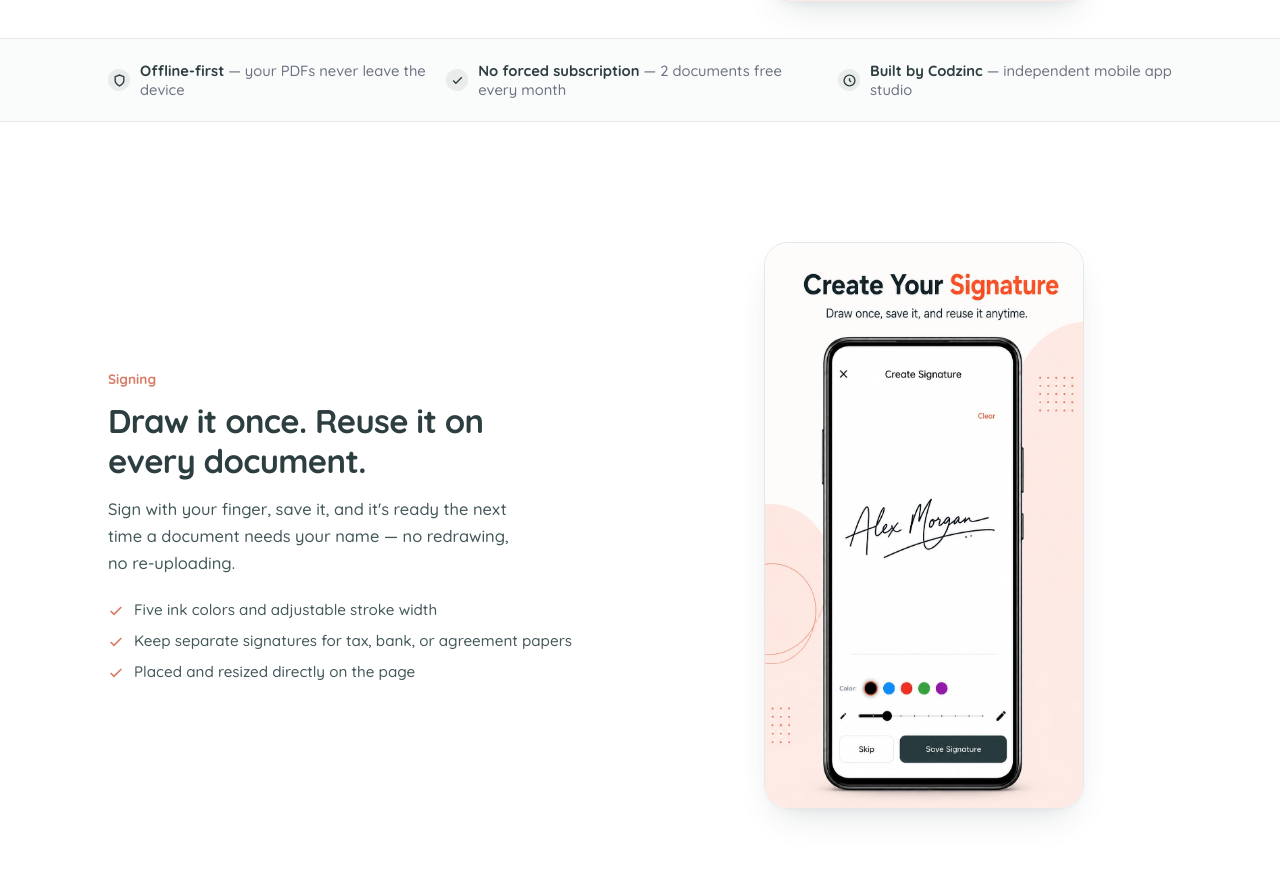
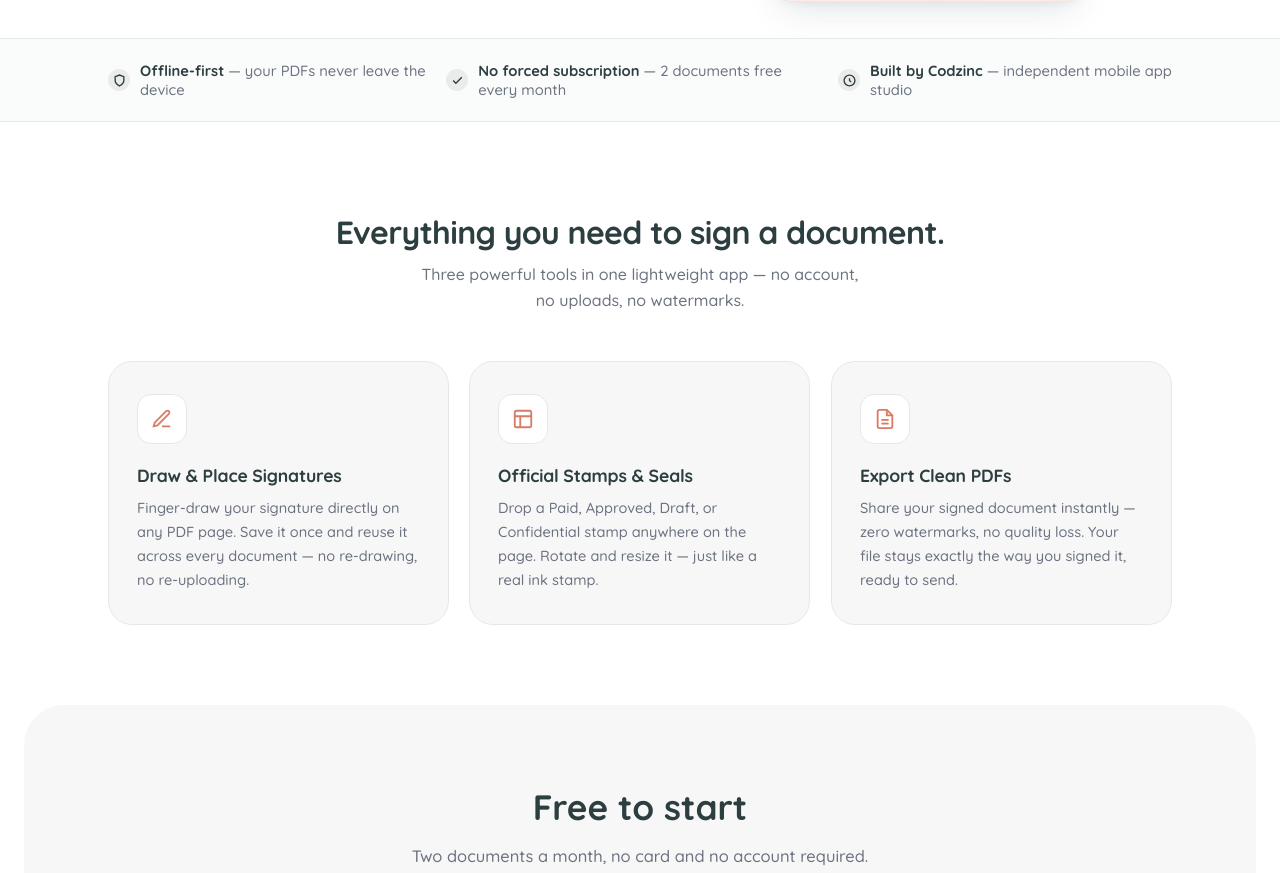
Before and after one commit to codzinc-offical/signkit-web, a plain HTML site: page index.html in a window 1280 px wide. Shown: the part 680-1553 px from the top of the page. Drawn offline with Linux system fonts and the light colour scheme.

Commit message:
Redesign: replace screenshot rows with 3 icon feature cards

```diff
--- a/index.html
+++ b/index.html
@@ -364,93 +364,75 @@
         }
 
         /* FEATURES */
-        .features {
-            padding: 120px 0 60px;
+        .what-it-does {
+            padding: 90px 0 80px;
         }
 
-        .feature-row {
-            display: grid;
-            grid-template-columns: 1fr 1fr;
-            gap: 70px;
-            align-items: center;
-            margin-bottom: 130px;
+        .section-head {
+            text-align: center;
+            margin-bottom: 48px;
         }
 
-        .feature-row.reverse .copy {
-            order: 2;
+        .section-head h2 {
+            font-size: 2rem;
+            color: var(--primary);
+            letter-spacing: -0.02em;
+            margin-bottom: 10px;
         }
 
-        .feature-row.reverse .visual {
-            order: 1;
+        .section-head p {
+            color: var(--on-surface-variant);
+            font-size: 1rem;
+            font-weight: 500;
+            max-width: 460px;
+            margin: 0 auto;
+            line-height: 1.6;
         }
 
-        .feature-index {
-            font-size: 0.85rem;
-            color: var(--accent);
-            font-weight: 700;
-            margin-bottom: 14px;
+        .features-grid {
+            display: grid;
+            grid-template-columns: repeat(3, 1fr);
+            gap: 20px;
         }
 
-        .feature-row h2 {
-            font-size: 2.05rem;
-            line-height: 1.2;
-            font-weight: 700;
-            letter-spacing: -0.02em;
-            margin-bottom: 16px;
-            max-width: 420px;
-            color: var(--primary);
+        .feature-card {
+            background: var(--surface-container);
+            border: 1px solid var(--border);
+            border-radius: 24px;
+            padding: 32px 28px;
+            transition: box-shadow 0.2s ease, transform 0.2s ease;
         }
 
-        .feature-row p {
-            color: var(--primary-soft);
-            font-size: 1.03rem;
-            line-height: 1.65;
-            max-width: 420px;
-            margin-bottom: 22px;
-            font-weight: 500;
+        .feature-card:hover {
+            box-shadow: 0 12px 32px -8px rgba(45, 62, 64, 0.12);
+            transform: translateY(-4px);
         }
 
-        .feature-list {
+        .feature-icon {
+            width: 50px;
+            height: 50px;
+            border-radius: 14px;
+            background: #fff;
+            border: 1px solid var(--border);
             display: flex;
-            flex-direction: column;
-            gap: 12px;
-        }
-
-        .feature-list li {
-            display: flex;
-            gap: 10px;
-            align-items: flex-start;
-            font-size: 0.95rem;
-            color: var(--primary-soft);
-            list-style: none;
-            font-weight: 500;
-        }
-
-        .feature-list svg {
-            flex-shrink: 0;
-            margin-top: 3px;
-            width: 16px;
-            height: 16px;
+            align-items: center;
+            justify-content: center;
+            margin-bottom: 20px;
             color: var(--accent);
         }
 
-        .visual {
-            display: flex;
-            justify-content: center;
+        .feature-card h3 {
+            font-size: 1.1rem;
+            color: var(--primary);
+            margin-bottom: 10px;
+            letter-spacing: -0.01em;
         }
 
-        .shot-frame {
-            width: 100%;
-            max-width: 320px;
-            border-radius: 24px;
-            overflow: hidden;
-            box-shadow: 0 16px 36px -14px rgba(45, 62, 64, 0.18), 0 4px 12px -4px rgba(0, 0, 0, 0.05);
-            border: 1px solid var(--border);
-        }
-
-        .shot-frame img {
-            width: 100%;
-            display: block;
+        .feature-card p {
+            font-size: 0.91rem;
+            color: var(--on-surface-variant);
+            line-height: 1.65;
+            font-weight: 500;
         }
 
         /* PLANS */
@@ -896,12 +878,8 @@
                 flex-direction: column;
             }
 
-            .features {
-                padding: 80px 0 40px;
-            }
-
-            .feature-row {
-                margin-bottom: 80px;
+            .features-grid {
+                grid-template-columns: 1fr;
             }
         }
     </style>
@@ -986,106 +964,55 @@
         </div>
     </section>
 
-    <section class="features" id="features">
+    <section class="what-it-does" id="features">
         <div class="wrap">
+            <div class="section-head reveal">
+                <h2>Everything you need to sign a document.</h2>
+                <p>Three powerful tools in one lightweight app — no account, no uploads, no watermarks.</p>
+            </div>
+            <div class="features-grid">
 
-            <div class="feature-row reveal">
-                <div class="copy">
-                    <div class="feature-index">Signing</div>
-                    <h2>Draw it once. Reuse it on every document.</h2>
-                    <p>Sign with your finger, save it, and it's ready the next time a document needs your name — no
-                        redrawing, no re-uploading.</p>
-                    <ul class="feature-list">
-                        <li><svg viewBox="0 0 24 24" fill="none" stroke="currentColor" stroke-width="2.5">
-                                <path d="M20 6L9 17l-5-5" />
-                            </svg>Five ink colors and adjustable stroke width</li>
-                        <li><svg viewBox="0 0 24 24" fill="none" stroke="currentColor" stroke-width="2.5">
-                                <path d="M20 6L9 17l-5-5" />
-                            </svg>Keep separate signatures for tax, bank, or agreement papers</li>
-                        <li><svg viewBox="0 0 24 24" fill="none" stroke="currentColor" stroke-width="2.5">
-                                <path d="M20 6L9 17l-5-5" />
-                            </svg>Placed and resized directly on the page</li>
-                    </ul>
+                <div class="feature-card reveal">
+                    <div class="feature-icon">
+                        <svg width="22" height="22" viewBox="0 0 24 24" fill="none" stroke="currentColor"
+                            stroke-width="2">
+                            <path d="M12 20h9M16.5 3.5a2.121 2.121 0 0 1 3 3L7 19l-4 1 1-4L16.5 3.5z" />
+                        </svg>
                     </div>
-                <div class="visual">
-                    <div class="shot-frame"><img src="./landing_page_assets/eSignature.jpg"
-                            alt="Create your signature screen" loading="lazy"></div>
-                </div>
+                    <h3>Draw &amp; Place Signatures</h3>
+                    <p>Finger-draw your signature directly on any PDF page. Save it once and reuse it across every
+                        document — no re-drawing, no re-uploading.</p>
                 </div>
 
-            <div class="feature-row reverse reveal">
-                <div class="copy">
-                    <div class="feature-index">Stamps</div>
-                    <h2>Mark a document's status at a glance.</h2>
-                    <p>Drop in a Paid, Approved, Draft, or Confidential stamp the same way you'd reach for an ink stamp
-                        on paper.</p>
-                    <ul class="feature-list">
-                        <li><svg viewBox="0 0 24 24" fill="none" stroke="currentColor" stroke-width="2.5">
-                                <path d="M20 6L9 17l-5-5" />
-                            </svg>A growing library of ready-made stamps</li>
-                        <li><svg viewBox="0 0 24 24" fill="none" stroke="currentColor" stroke-width="2.5">
-                                <path d="M20 6L9 17l-5-5" />
-                            </svg>Add your own label and color</li>
-                        <li><svg viewBox="0 0 24 24" fill="none" stroke="currentColor" stroke-width="2.5">
-                                <path d="M20 6L9 17l-5-5" />
-                            </svg>Rotates and sizes like a real stamp</li>
-                    </ul>
+                <div class="feature-card reveal reveal-delay-1">
+                    <div class="feature-icon">
+                        <svg width="22" height="22" viewBox="0 0 24 24" fill="none" stroke="currentColor"
+                            stroke-width="2">
+                            <rect x="3" y="3" width="18" height="18" rx="2" />
+                            <path d="M3 9h18M9 21V9" />
+                        </svg>
                     </div>
-                <div class="visual">
-                    <div class="shot-frame"><img src="./landing_page_assets/stamp library.jpg"
-                            alt="Stamp library screen" loading="lazy">
-                    </div>
-                </div>
+                    <h3>Official Stamps &amp; Seals</h3>
+                    <p>Drop a Paid, Approved, Draft, or Confidential stamp anywhere on the page. Rotate and resize it —
+                        just like a real ink stamp.</p>
                 </div>
 
-            <div class="feature-row reveal">
-                <div class="copy">
-                    <div class="feature-index">Management</div>
-                    <h2>Find, organize, and access PDFs in one place.</h2>
-                    <p>Quick search, clean organization, and effortless sharing — keep all your signed documents safe
-                        right on your device.</p>
-                    <ul class="feature-list">
-                        <li><svg viewBox="0 0 24 24" fill="none" stroke="currentColor" stroke-width="2.5">
-                                <path d="M20 6L9 17l-5-5" />
-                            </svg>Instant document search and preview</li>
-                        <li><svg viewBox="0 0 24 24" fill="none" stroke="currentColor" stroke-width="2.5">
-                                <path d="M20 6L9 17l-5-5" />
-                            </svg>Quick share and export without watermarks</li>
-                        <li><svg viewBox="0 0 24 24" fill="none" stroke="currentColor" stroke-width="2.5">
-                                <path d="M20 6L9 17l-5-5" />
-                            </svg>Clean, modern offline storage</li>
-                    </ul>
+                <div class="feature-card reveal reveal-delay-2">
+                    <div class="feature-icon">
+                        <svg width="22" height="22" viewBox="0 0 24 24" fill="none" stroke="currentColor"
+                            stroke-width="2">
+                            <path d="M14 2H6a2 2 0 0 0-2 2v16a2 2 0 0 0 2 2h12a2 2 0 0 0 2-2V8z" />
+                            <polyline points="14,2 14,8 20,8" />
+                            <line x1="16" y1="13" x2="8" y2="13" />
+                            <line x1="16" y1="17" x2="8" y2="17" />
+                        </svg>
                     </div>
-                <div class="visual">
-                    <div class="shot-frame"><img src="./landing_page_assets/manage documents.jpg"
-                            alt="Manage documents screen" loading="lazy"></div>
-                </div>
+                    <h3>Export Clean PDFs</h3>
+                    <p>Share your signed document instantly — zero watermarks, no quality loss. Your file stays exactly
+                        the way you signed it, ready to send.</p>
                 </div>
 
-            <div class="feature-row reverse reveal">
-                <div class="copy">
-                    <div class="feature-index">Organizing</div>
-                    <h2>Keep every signature ready, not just one.</h2>
-                    <p>A tax signature, a bank signature, one for agreements — save as many as you need and pick the
-                        right one each time.</p>
-                    <ul class="feature-list">
-                        <li><svg viewBox="0 0 24 24" fill="none" stroke="currentColor" stroke-width="2.5">
-                                <path d="M20 6L9 17l-5-5" />
-                            </svg>Name and label each saved signature</li>
-                        <li><svg viewBox="0 0 24 24" fill="none" stroke="currentColor" stroke-width="2.5">
-                                <path d="M20 6L9 17l-5-5" />
-                            </svg>Switch between them in one tap</li>
-                        <li><svg viewBox="0 0 24 24" fill="none" stroke="currentColor" stroke-width="2.5">
-                                <path d="M20 6L9 17l-5-5" />
-                            </svg>Search, organize, and share documents from one place</li>
-                    </ul>
             </div>
-                <div class="visual">
-                    <div class="shot-frame"><img src="./landing_page_assets/my signatures.jpg"
-                            alt="Multiple saved signatures screen" loading="lazy"></div>
-                </div>
-            </div>
-
         </div>
     </section>
 
```
Lines whose indentation alone changed are shown as unchanged.
